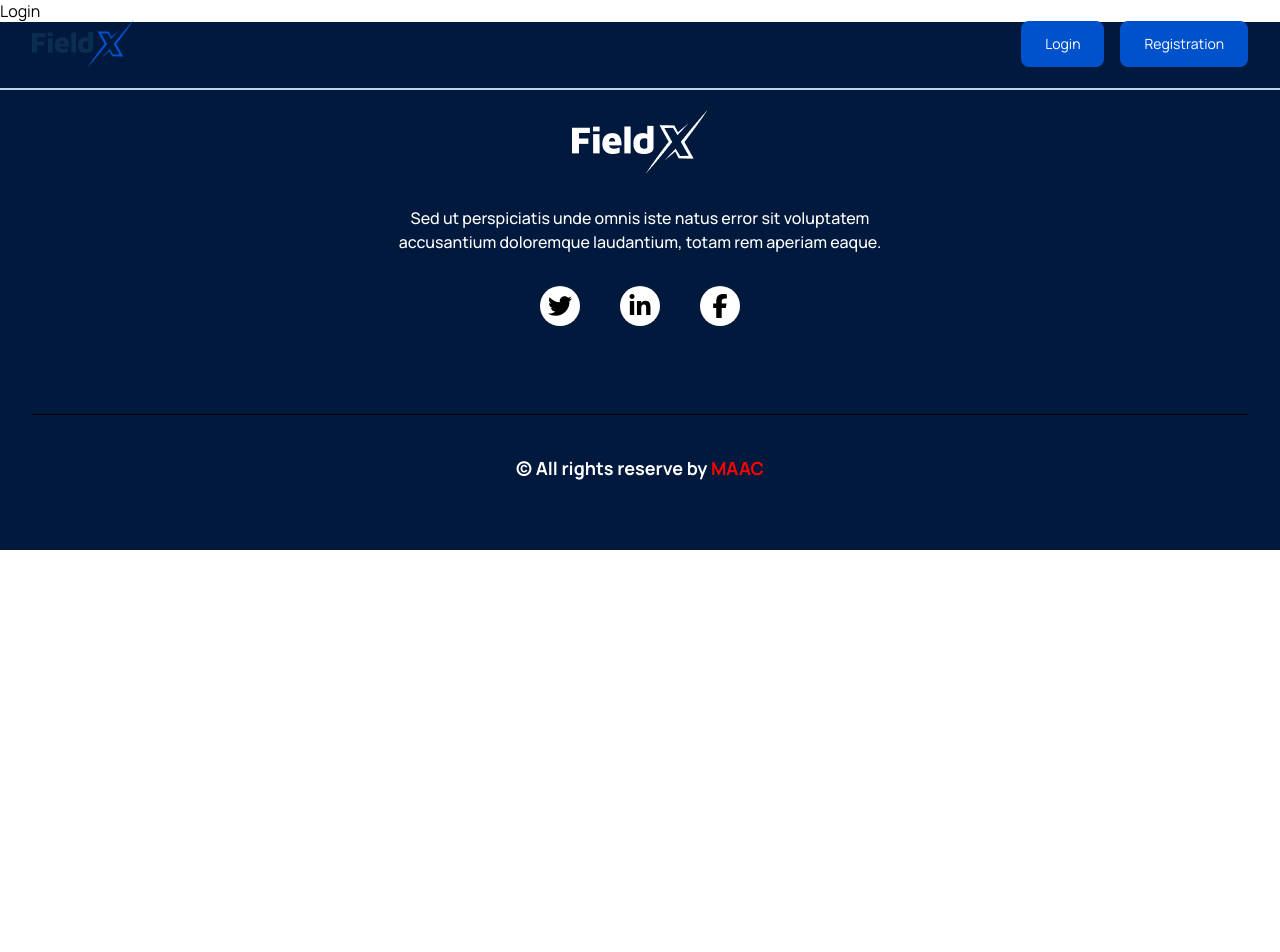
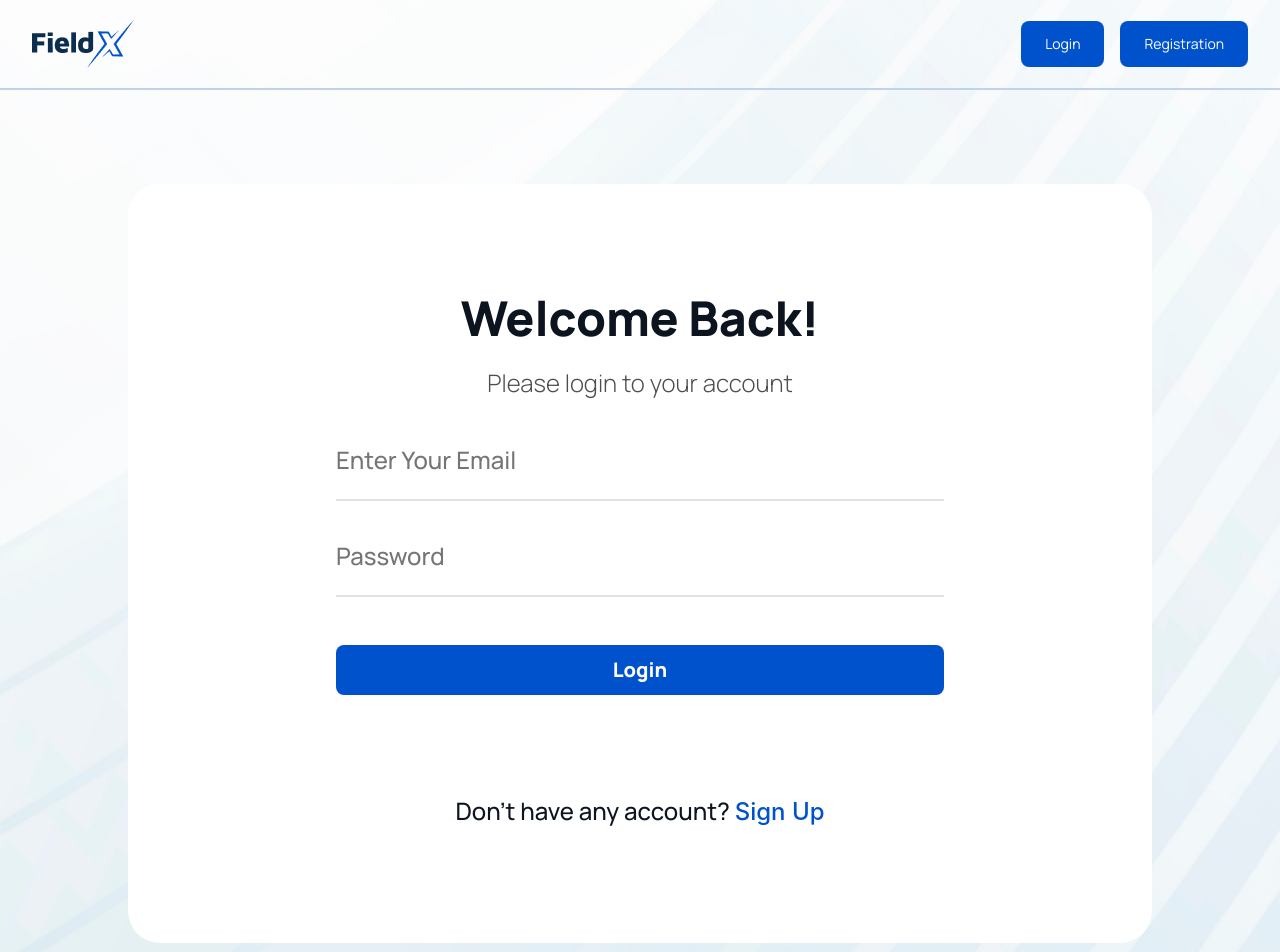
Before and after one commit to mnosumon/crypto-1, a React (Vite) app: page /login in a window 1280 px wide. Shown: the top 952 px of the page. Before the commit the page ends 800 px from the top, so only its background shows below. Built offline with nearby package versions, Linux system fonts and the light colour scheme.

Commit message:
login done

```diff
--- a/src/pages/login/Login.jsx
+++ b/src/pages/login/Login.jsx
@@ -1,8 +1,34 @@
 import React from 'react'
+import './login.css'
+import BannerImg from '../../assets/images/banner.png'
+import { Link } from 'react-router-dom'
 
 const Login = () => {
   return (
-    <div>Login</div>
+    <>
+    <section id='login' style={{backgroundImage: `url(${BannerImg})`}}>
+        <div className="container">
+            <div className="login">
+                <div className="login_wrapper">
+                    <div className="login_title">
+                        <h3>Welcome Back!</h3>
+                        <span>Please login to your account</span>
+                    </div>
+                    <form action="" className='form'>
+                        <div className="form_wrapper">
+                            <input className='inputField' type='email' placeholder='Enter Your Email' name='email'/>
+                            <input className='inputField' type="password" placeholder='Password'/>
+                        </div>
+                        <button className='login_btn'>Login</button>
+                    </form>
+                    <div className="notSingup">
+                        <span>Don’t have any account? <Link>Sign Up</Link></span>
+                    </div>
+                </div>
+            </div>
+        </div>
+    </section>
+    </>
   )
 }
 
--- /dev/null
+++ b/src/pages/login/login.css
@@ -0,0 +1,86 @@
+#login{
+    padding: 184px 0 129px;
+    background-color: #F0F6FF;
+    background-position: center;
+    background-size: cover;
+    background-repeat: no-repeat;
+}
+.login{
+    width: 1024px;
+    margin: 0 auto;
+    background-color: #FFFFFF;
+    border-radius: 32px;
+}
+.login_wrapper{
+    width: 608px;
+    margin: 0 auto;
+    padding: 98px 0 113px;
+}
+.login_title{
+    text-align: center;
+}
+.login_title span{
+    font-size: 24px;
+    font-weight: 300;
+    line-height: 26px;
+    color: #4E4E4E;
+}
+.login_title h3{
+    font-size: 48px;
+    font-weight: 800;
+    line-height: 72px;
+    color: #0B141F;
+    padding-bottom: 16px;
+}
+.form{
+    padding-bottom: 98px;
+}
+.form_wrapper{
+    margin: 48px 0;
+}
+
+.inputField{
+    font-size: 24px;
+    font-weight: 500;
+    line-height: 30px;
+    color: #898989;
+    border: none;
+    outline: none;
+    padding-bottom: 24px;
+    border-bottom: 2px solid #E1E1E1;
+    width: 100%;
+}
+.inputField:first-child{
+    margin-bottom: 40px;
+}
+.login_btn{
+    padding: 12px 24px;
+    font-size: 20px;
+    font-weight: 800;
+    line-height: 26px;
+    border-radius: 8px;
+    background-color: #0052CC;
+    color: #FFFFFF;
+    border: none;
+    transition: all 0.5s ease;
+    width: 100%;
+}
+.login_btn:hover{
+    background-color: #0052CC;
+    opacity: 0.8;
+}
+.notSingup{
+    text-align: center;
+}
+.notSingup span{
+    font-size: 24px;
+    font-weight: 500;
+    line-height: 36px;
+    color: #0B141F;
+}
+.notSingup a{
+    font-size: 24px;
+    font-weight: 500;
+    line-height: 36px;
+    color: #0052CC;
+}
```
